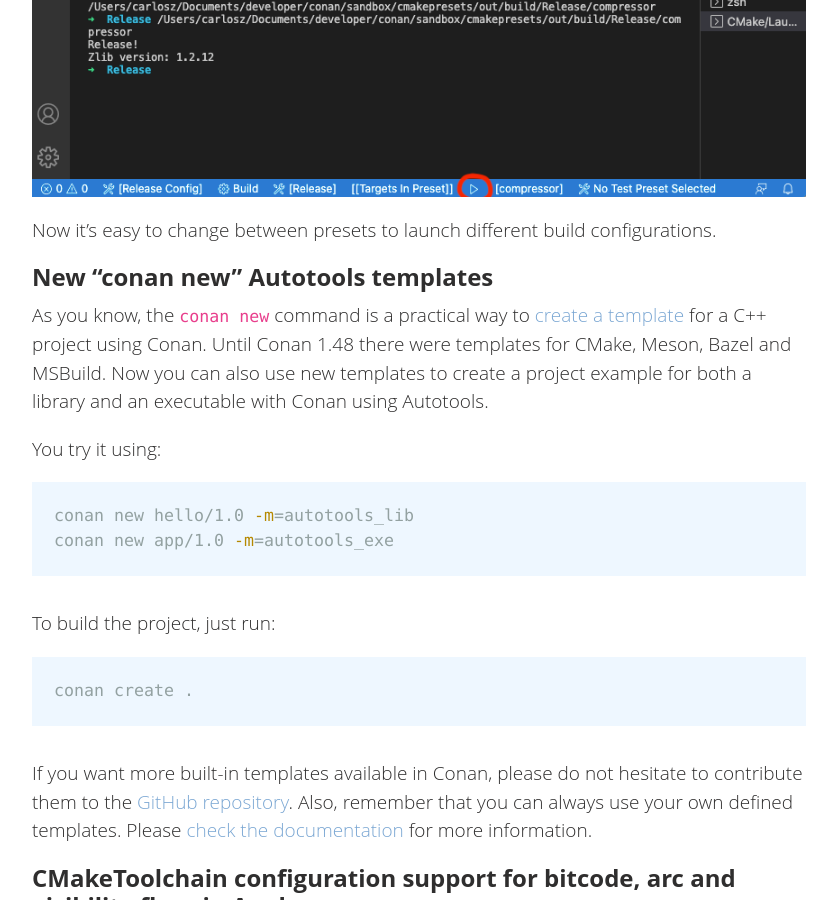
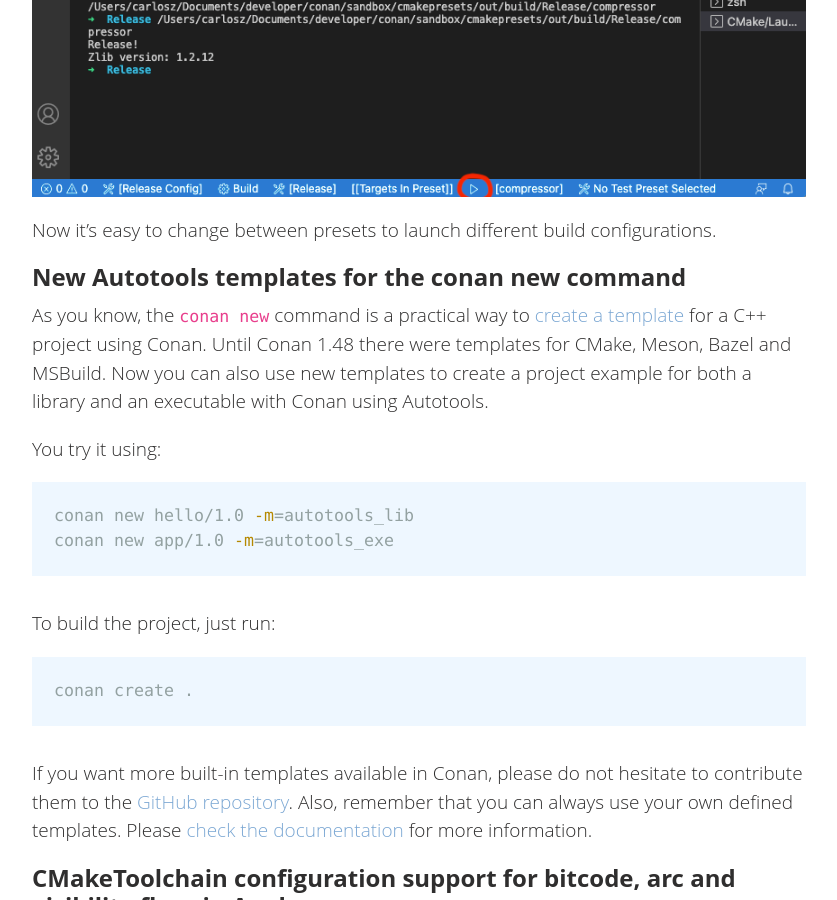
Before and after one commit to conan-io/conan-io.github.io, a Jekyll site: the page built from _posts/2022-05-18-New-conan-release-1-48.markdown, in a window 1280 px wide and 900 px high, scrolled down 3524 px. Shown: the whole window, without its empty margins (20-857 px from the left). Built offline with Jekyll 4.4.1, drawn with Linux system fonts in a browser that asks for light colours; comment, search, counter and statistics services are not loaded.

Commit message:
Update _posts/2022-05-18-New-conan-release-1-48.markdown

```diff
--- a/_posts/2022-05-18-New-conan-release-1-48.markdown
+++ b/_posts/2022-05-18-New-conan-release-1-48.markdown
@@ -128,7 +128,7 @@ And run the build:
 Now it's easy to change between presets to launch different build configurations.
 
 
-## New "conan new" Autotools templates
+## New Autotools templates for the conan new command
 
 As you know, the `conan new` command is a practical way to [create a
 template](https://docs.conan.io/en/latest/extending/template_system/command_new.html) for
```
